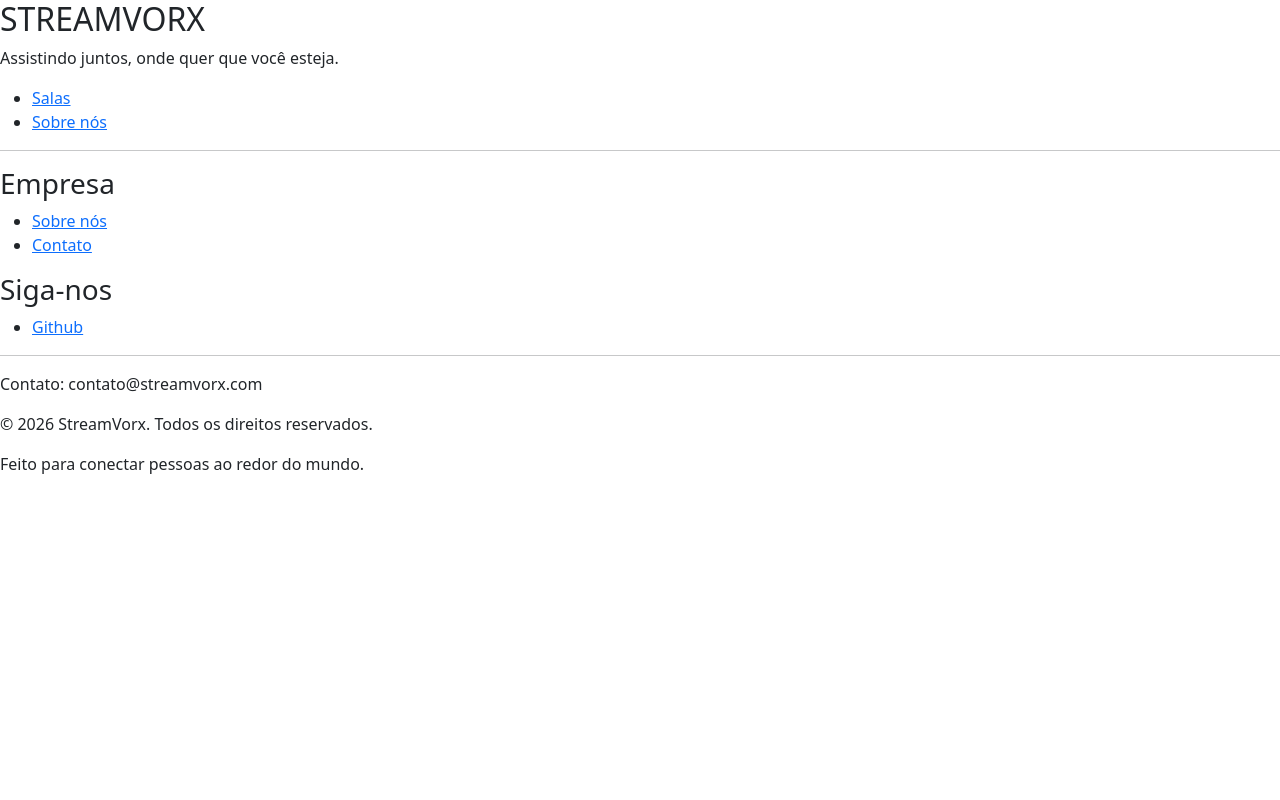
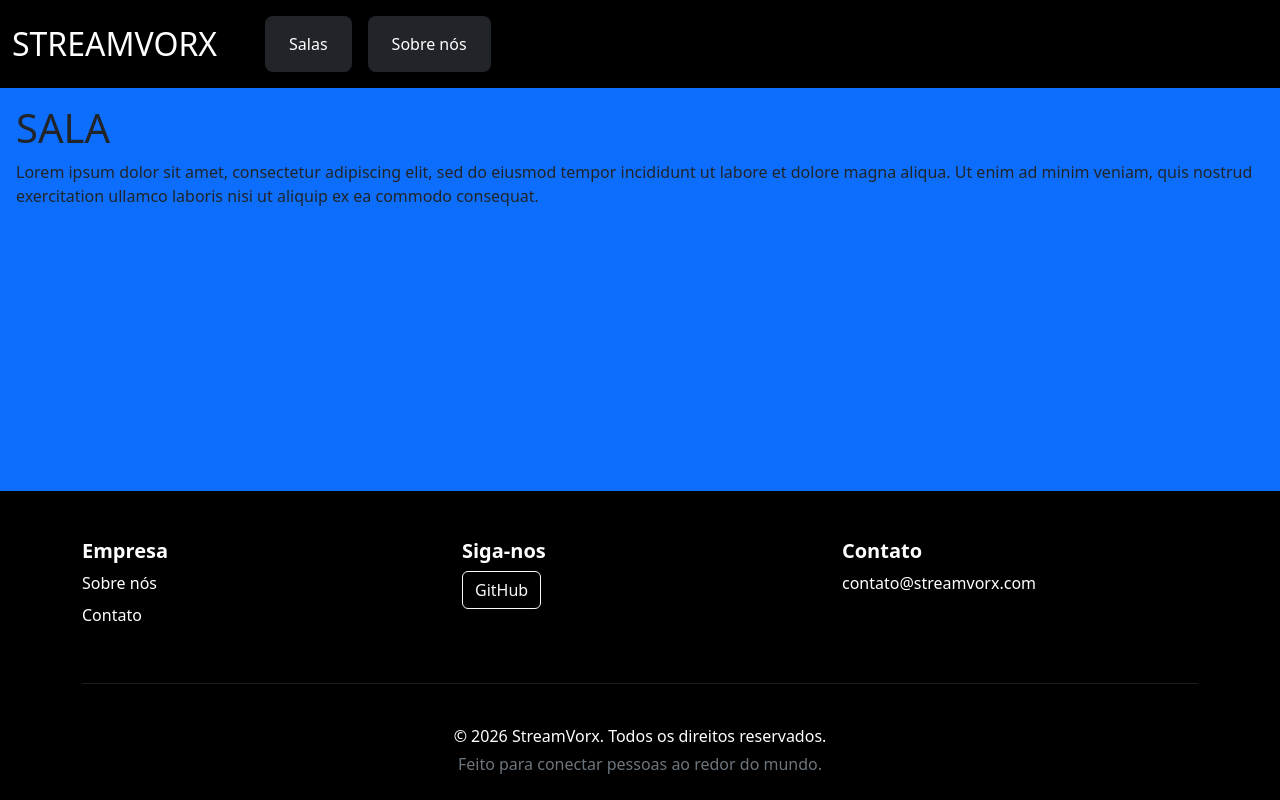
Before and after one commit to Luc4sR0cha/Streamvorx, a plain HTML site: page index.html in a window 1280 px wide. Drawn offline with nearby package versions, Linux system fonts and the light colour scheme.

Commit message:
adding Bootstrap index.html

```diff
--- a/index.html
+++ b/index.html
@@ -5,68 +5,155 @@
     <meta charset="UTF-8">
     <meta name="viewport" content="width=device-width, initial-scale=1.0">
     <title>Home StreaVorx</title>
+
     <link href="https://cdn.jsdelivr.net/npm/bootstrap@5.3.8/dist/css/bootstrap.min.css" rel="stylesheet"
         integrity="sha384-sRIl4kxILFvY47J16cr9ZwB07vP4J8+LH7qKQnuqkuIAvNWLzeN8tE5YBujZqJLB" crossorigin="anonymous">
 </head>
 
-<body>
-    <header>
-        <h2>STREAMVORX</h2>
-        <p>
-            Assistindo juntos, onde quer que você esteja.
-        </p>
-        <nav>
-            <ul>
-                <li>
-                    <a href="room.html">Salas</a>
+<body class="min-vh-100 d-flex flex-column">
+
+    <!-- HEADER -->
+    <header class="bg-black text-white navbar navbar-expand-md py-3">
+
+        <div class="container-fluid">
+
+            <h2 class="mb-0">STREAMVORX</h2>
+
+            <!-- Botão que aparece no celular -->
+            <button class="navbar-toggler navbar-dark bg-dark"
+            type="button"
+            data-bs-toggle="collapse"
+            data-bs-target="#menuPrincipal"
+            aria-controls="menuPrincipal"
+            aria-expanded="false"
+            aria-label="Abrir menu">
+
+                <span class="navbar-toggler-icon"></span>
+
+            </button>
+
+            <!-- Menu -->
+            <nav class="collapse navbar-collapse" id="menuPrincipal">
+
+                <ul class="navbar-nav flex-lg-row gap-3 ms-md-5 mt-3 mt-lg-0">
+
+                    <li class="nav-item bg-dark rounded-3 px-3 py-2">
+                        <a class="nav-link text-white" href="room.html">
+                            Salas
+                        </a>
                     </li>
-                <li>
-                    <a href="about_us.html">Sobre nós</a>
+
+                    <li class="nav-item bg-dark rounded-3 px-3 py-2">
+                        <a class="nav-link text-white" href="about_us.html">
+                            Sobre nós
+                        </a>
                     </li>
 
                 </ul>
+
             </nav>
+
+        </div>
+
     </header>
-    <main>
+
+    <!-- CONTEÚDO -->
+    <main class="bg-primary p-3 flex-grow-1">
+
         <section>
+            <h1>SALA</h1>
+        </section>
 
+        <section>
+            <p>
+                Lorem ipsum dolor sit amet, consectetur adipiscing elit,
+                sed do eiusmod tempor incididunt ut labore et dolore magna aliqua.
+                Ut enim ad minim veniam, quis nostrud exercitation ullamco laboris
+                nisi ut aliquip ex ea commodo consequat.
+            </p>
         </section>
+
     </main>
 
-    <footer>
+    <!-- FOOTER -->
+    <footer class="bg-black text-white pt-5">
 
-        <hr>
+        <div class="container">
 
-        <div>
-            <h3>Empresa</h3>
-            <ul>
-                <li><a href="#">Sobre nós</a></li>
-                <li><a href="#">Contato</a></li>
+            <div class="row g-4 pb-4">
+
+                <!-- Empresa -->
+                <div class="col-12 col-md-4">
+
+                    <h3 class="h5 fw-bold">Empresa</h3>
+
+                    <ul class="list-unstyled">
+
+                        <li class="mb-2">
+                            <a href="about_us.html" class="text-white text-decoration-none">
+                                Sobre nós
+                            </a>
+                        </li>
+
+                        <li>
+                            <a href="#" class="text-white text-decoration-none">
+                                Contato
+                            </a>
+                        </li>
+
                     </ul>
+
                 </div>
 
-        <div>
-            <h3>Siga-nos</h3>
-            <ul>
-                <li><a href="https://github.com/Luca4sR0cha/Streamvorx">Github</a></li>
-            </ul>
+                <!-- Siga-nos -->
+                <div class="col-12 col-md-4">
+
+                    <h3 class="h5 fw-bold">Siga-nos</h3>
+
+                    <a href="https://github.com/Luca4sR0cha/Streamvorx" class="btn btn-outline-light">
+                        GitHub
+                    </a>
+
                 </div>
 
-        <hr>
+                <!-- Contato -->
+                <div class="col-12 col-md-4">
 
-        <address>
-            <p>Contato: contato@streamvorx.com</p>
+                    <h3 class="h5 fw-bold">Contato</h3>
+
+                    <address class="mb-0">
+                        <a href="mailto:contato@streamvorx.com" class="text-white text-decoration-none">
+                            contato@streamvorx.com
+                        </a>
                     </address>
 
-        <div>
-            <p>© 2026 StreamVorx. Todos os direitos reservados.</p>
-            <p>Feito para conectar pessoas ao redor do mundo.</p>
+                </div>
+
+            </div>
+
+            <hr class="border-secondary">
+
+            <!-- Copyright -->
+            <div class="text-center py-4">
+
+                <p class="mb-1">
+                    © 2026 StreamVorx. Todos os direitos reservados.
+                </p>
+
+                <p class="text-secondary mb-0">
+                    Feito para conectar pessoas ao redor do mundo.
+                </p>
+
+            </div>
+
         </div>
 
     </footer>
+
     <script src="https://cdn.jsdelivr.net/npm/bootstrap@5.3.8/dist/js/bootstrap.bundle.min.js"
-        integrity="sha384-FKyoEForCGlyvwx9Hj09JcYn3nv7wiPVlz7YYwJrWVcXK/BmnVDxM+D2scQbITxI"
-        crossorigin="anonymous"></script>
+        integrity="sha384-FKyoEForCGlyvwx9Hj09JcYn3nv7wiPVlz7YYwJrWVcXK/BmnVDxM+D2scQbITxI" crossorigin="anonymous">
+        </script>
+
 </body>
 
 </html>
```
Lines whose indentation alone changed are shown as unchanged.
